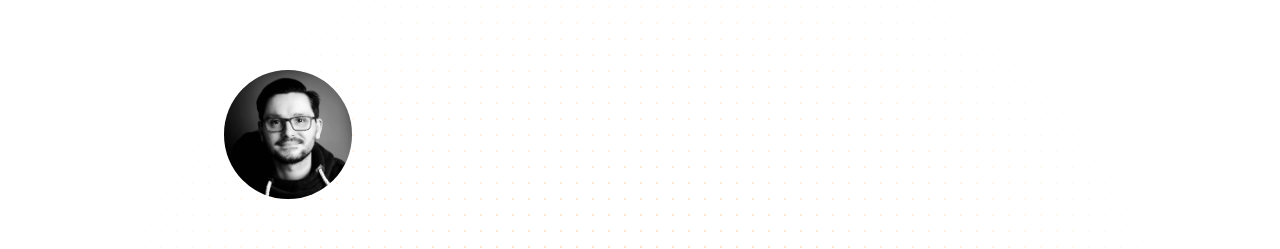
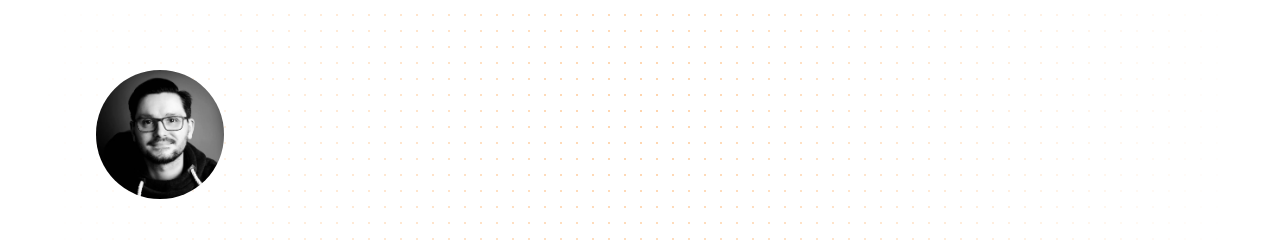
Before and after one commit to mmeister86/website, a Next.js app: page / in a window 1280 px wide. Shown: the part 290-539 px from the top of the page. Built offline with nearby package versions, Linux system fonts and the light colour scheme.

Commit message:
small overall fixes

```diff
--- a/app/page.tsx
+++ b/app/page.tsx
@@ -13,15 +13,15 @@ export default function Home() {
   const { toast } = useToast()
 
   return (
-    <main className="relative min-h-screen flex items-center justify-center p-8 md:p-24 max-w-5xl mx-auto my-auto">
+    <main className=" flex items-center justify-center md:p-24 w-full mx-auto my-auto">
       <DotPattern className="absolute inset-0 [mask-image:radial-gradient(600px_circle_at_center,white,transparent)]" /> {/* Dot-Pattern hinter dem Text */}
-      <div className="flex flex-col gap-12 relative z-10">
+      <div className="flex flex-col relative w-fit">
         <Image
           src="/matthias.jpg"
           alt="Portrait"
           width={128}
           height={128}
-          className="rounded-full cursor-pointer"
+          className="rounded-full cursor-pointer mb-12"
           onClick={() => {
             toast({
               title: "Nope. No link here.",
@@ -33,7 +33,7 @@ export default function Home() {
         <div className="space-y-4">
           <h1 className="text-5xl md:text-7xl font-bold leading-tight transition-transform ease-in-out">
             Hi, i&apos;m Matthias.<br />
-            I build <WordRotate duration={3500} words={["tiny", "cool", "funny", "cute", "useful", "sexy"]} className="bg-[#ff9f43] p-2 rounded-2xl"/> apps <br/>for the web.
+            I build <WordRotate duration={4000} words={["tiny", "cool", "funny", "cute", "useful", "sexy"]} className="bg-[#ff9f43] p-2 rounded-2xl"/> apps <br/>for the web.
           </h1>
 
           <div className="space-y-4 text-lg text-neutral-600 font-medium">
--- a/next.config.ts
+++ b/next.config.js
@@ -1,7 +1,8 @@
-import type { NextConfig } from "next";
+/** @type {import('next').NextConfig} */
+const nextConfig = {
 
-const config: NextConfig = {
   images: {
+
     remotePatterns: [
       {
         protocol: 'https',
@@ -16,3 +17,5 @@ const config: NextConfig = {
     ],
   },
 };
+
+module.exports = nextConfig;
--- a/tsconfig.json
+++ b/tsconfig.json
@@ -29,6 +29,6 @@
     "**/*.ts",
     "**/*.tsx",
     ".next/types/**/*.ts"
-  ],
+, "next.config.js"  ],
   "exclude": ["node_modules"]
 }
```
